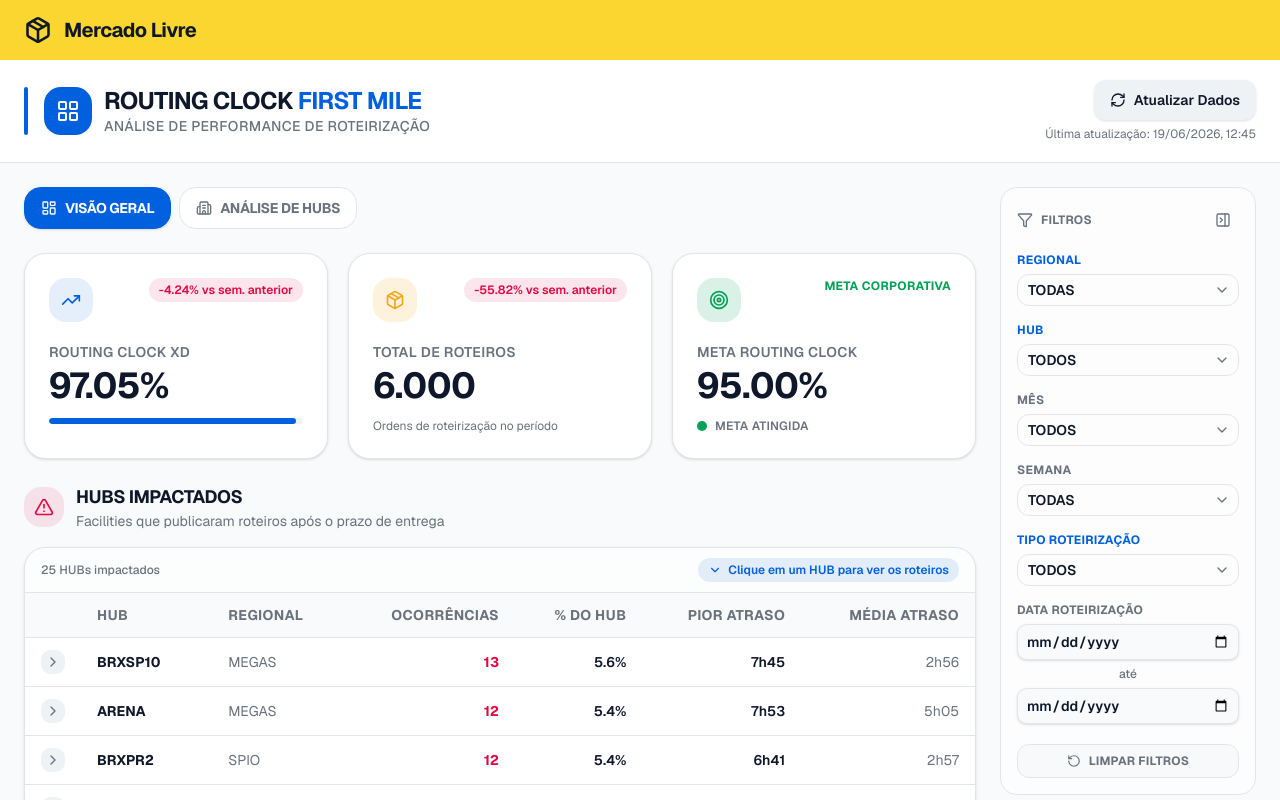
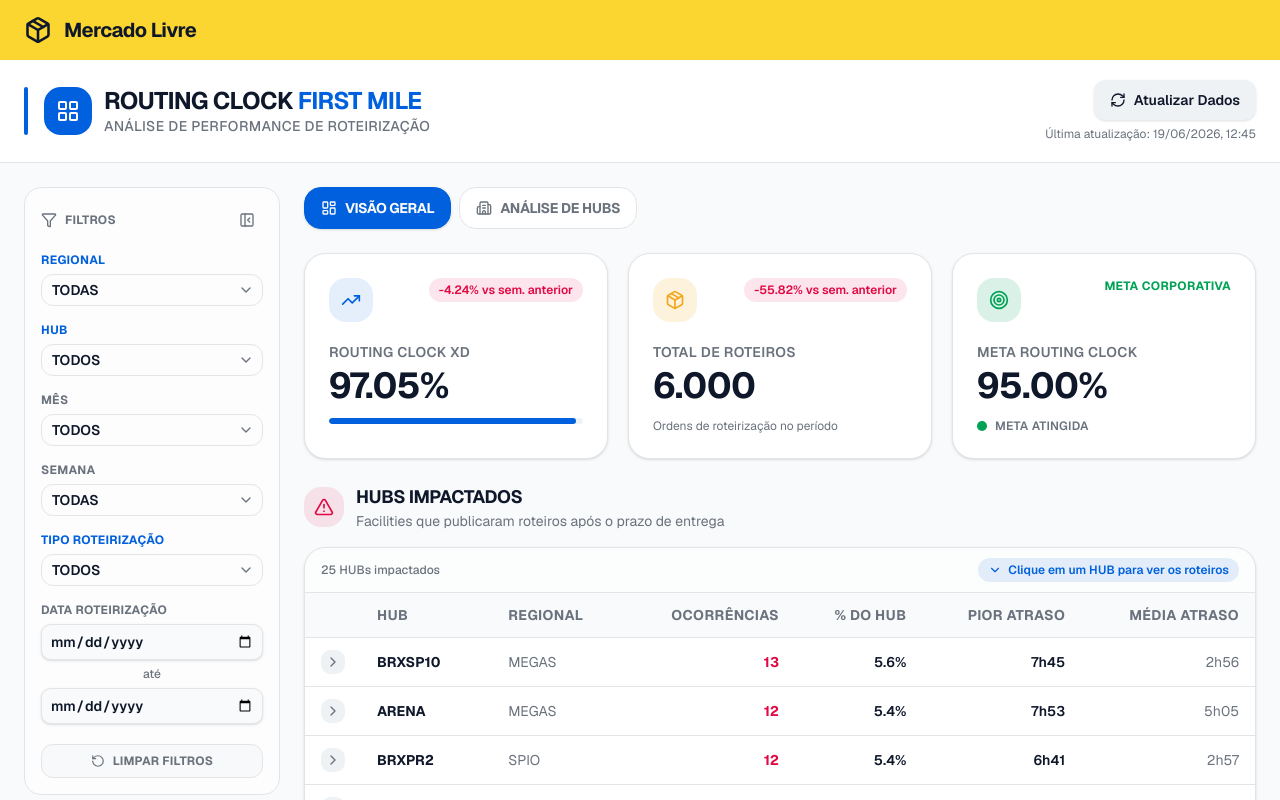
Before and after one commit to adrianoteodoro-sketch/routing-clock-dashboard, a Next.js app: page /routing-clock in a window 1280 px wide. Shown: the top 800 px of the page. Built offline with nearby package versions, Linux system fonts and the light colour scheme.

Commit message:
feat: update filter panel icons and add collapsible filters bar on left side
Co-authored-by: adrianoteodoro-sketch <243608073+adrianoteodoro-sketch@users.noreply.github.com>

```diff
--- a/components/filters-bar.tsx
+++ b/components/filters-bar.tsx
@@ -1,6 +1,6 @@
 "use client"
 
-import { Filter, PanelRightClose, PanelRightOpen, RotateCcw } from "lucide-react"
+import { Filter, PanelLeftClose, PanelLeftOpen, RotateCcw } from "lucide-react"
 import { Select, SelectContent, SelectItem, SelectTrigger, SelectValue } from "@/components/ui/select"
 import type { DashboardOpcoes, Filters } from "@/lib/types"
 
@@ -100,7 +100,7 @@ export function FiltersBar({ filters, opcoes, onChange, collapsed, onToggle, onR
           title="Abrir filtros"
           className="flex h-9 w-9 items-center justify-center rounded-lg border border-border bg-card text-muted-foreground shadow-sm transition-colors hover:bg-secondary/60 hover:text-foreground"
         >
-          <PanelRightOpen className="h-4 w-4" />
+          <PanelLeftOpen className="h-4 w-4" />
         </button>
       </aside>
     )
@@ -119,7 +119,7 @@ export function FiltersBar({ filters, opcoes, onChange, collapsed, onToggle, onR
           title="Recolher filtros"
           className="flex h-8 w-8 items-center justify-center rounded-lg text-muted-foreground transition-colors hover:bg-secondary/60 hover:text-foreground"
         >
-          <PanelRightClose className="h-4 w-4" />
+          <PanelLeftClose className="h-4 w-4" />
         </button>
       </div>
 
--- a/components/routing-clock-dashboard.tsx
+++ b/components/routing-clock-dashboard.tsx
@@ -97,6 +97,18 @@ export function RoutingClockDashboard() {
       />
 
       <main className="mx-auto flex max-w-[1600px] flex-col gap-6 px-6 py-6 lg:flex-row lg:items-start">
+        {/* Barra lateral de filtros (recolhível) - lado esquerdo */}
+        {data && (
+          <FiltersBar
+            filters={filters}
+            opcoes={data.opcoes}
+            onChange={handleFilterChange}
+            collapsed={filtersCollapsed}
+            onToggle={() => setFiltersCollapsed((c) => !c)}
+            onReset={() => setFilters(DEFAULT_FILTERS)}
+          />
+        )}
+
         {/* Conteúdo principal */}
         <div className="flex min-w-0 flex-1 flex-col gap-6">
           {/* Seletor de abas */}
@@ -161,18 +173,6 @@ export function RoutingClockDashboard() {
             <HubAnalysis data={data.hubAnalise} selectedHub={filters.hub} />
           )}
         </div>
-
-        {/* Barra lateral de filtros (recolhível) - lado direito */}
-        {data && (
-          <FiltersBar
-            filters={filters}
-            opcoes={data.opcoes}
-            onChange={handleFilterChange}
-            collapsed={filtersCollapsed}
-            onToggle={() => setFiltersCollapsed((c) => !c)}
-            onReset={() => setFilters(DEFAULT_FILTERS)}
-          />
-        )}
       </main>
     </div>
   )
```
